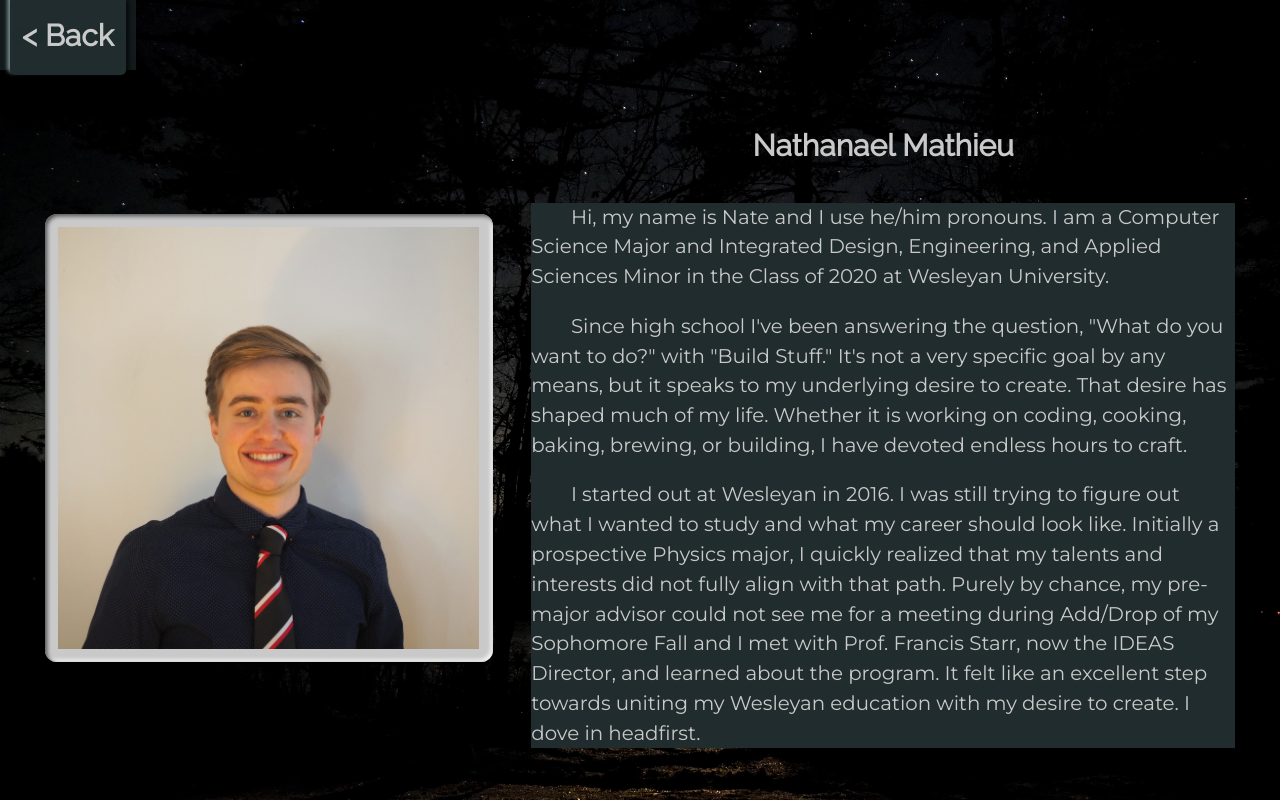
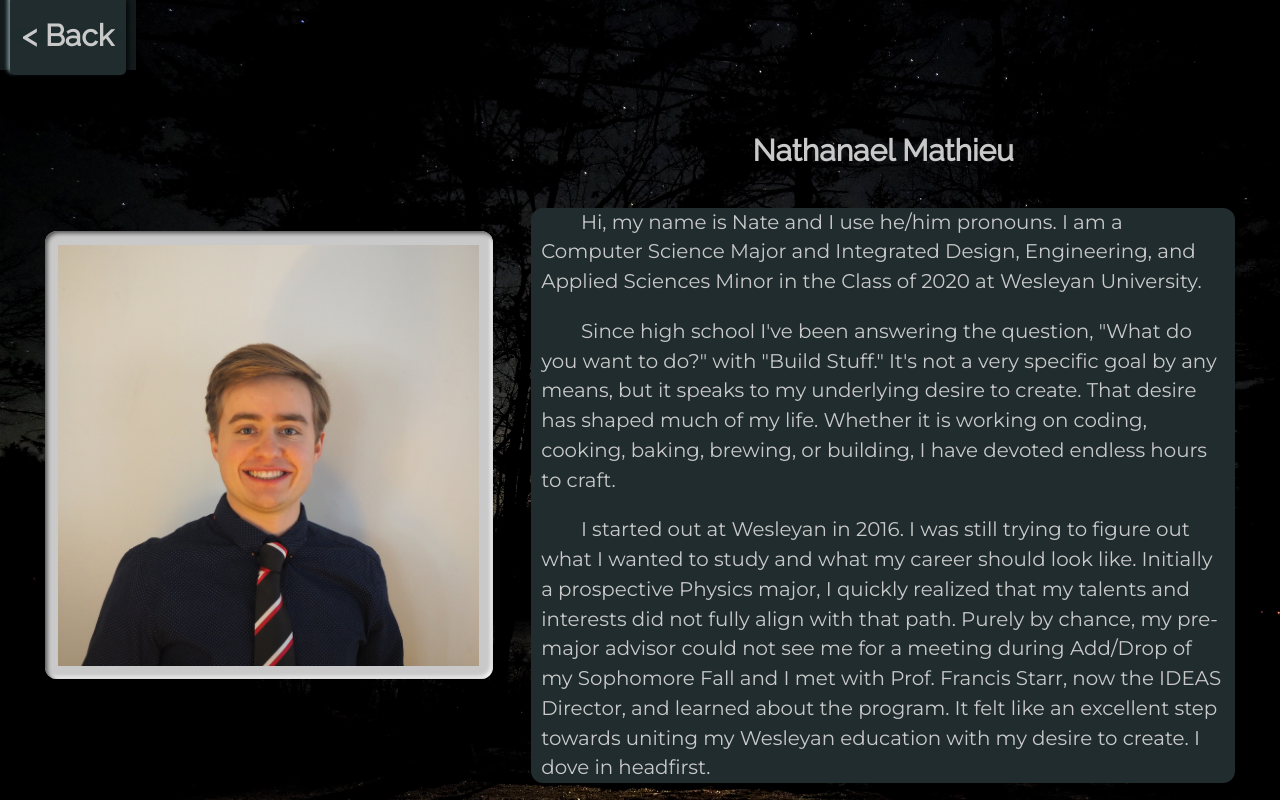
Before and after one commit to NathanaelMathieu/nathanaelmathieu.github.io, a React (Create React App) app: page /#/about in a window 1280 px wide. Shown: the top 800 px of the page. Built offline with nearby package versions, Linux system fonts and the light colour scheme.

Commit message:
Better organization

```diff
--- a/src/components/Text.scss
+++ b/src/components/Text.scss
@@ -1,11 +1,11 @@
 @import "src/style.scss";
 
-.body {
+.Text {
   font-family: $montserrat;
-  font-size: calc(1rem + 0.3vw);
-  text-indent: 2em;
-  line-height: 150%;
   color: $text;
+  border-radius: 12px;
+  margin: 5px 0;
+  padding: 0 10px;
 }
 
 .theme {
@@ -14,27 +14,32 @@
 
 .transparent-theme {
   @include themeColors($alpha: 0.8);
-  border-radius: 12px;
-  margin: 5px 0;
-  padding: 0 10px;
 }
 
 .neumorphic {
-  @extend .body;
+  @extend .theme;
   padding: 0 20px 0 20px;
   border-radius: 12px;
 }
 
+.body {
+  @extend .Text;
+  font-size: calc(1rem + 0.3vw);
+  text-indent: 2em;
+  line-height: 150%;
+}
+
 .small {
+  @extend .Text;
   font-size: 18px;
 }
 
 .heading {
-  @extend .body;
+  @extend .Text;
+  font-family: $raleway;
   text-indent: unset;
   font-size: 30px;
   font-weight: 1000;
-  font-family: $raleway;
   text-align: center;
   line-height: .5;
 }
```
